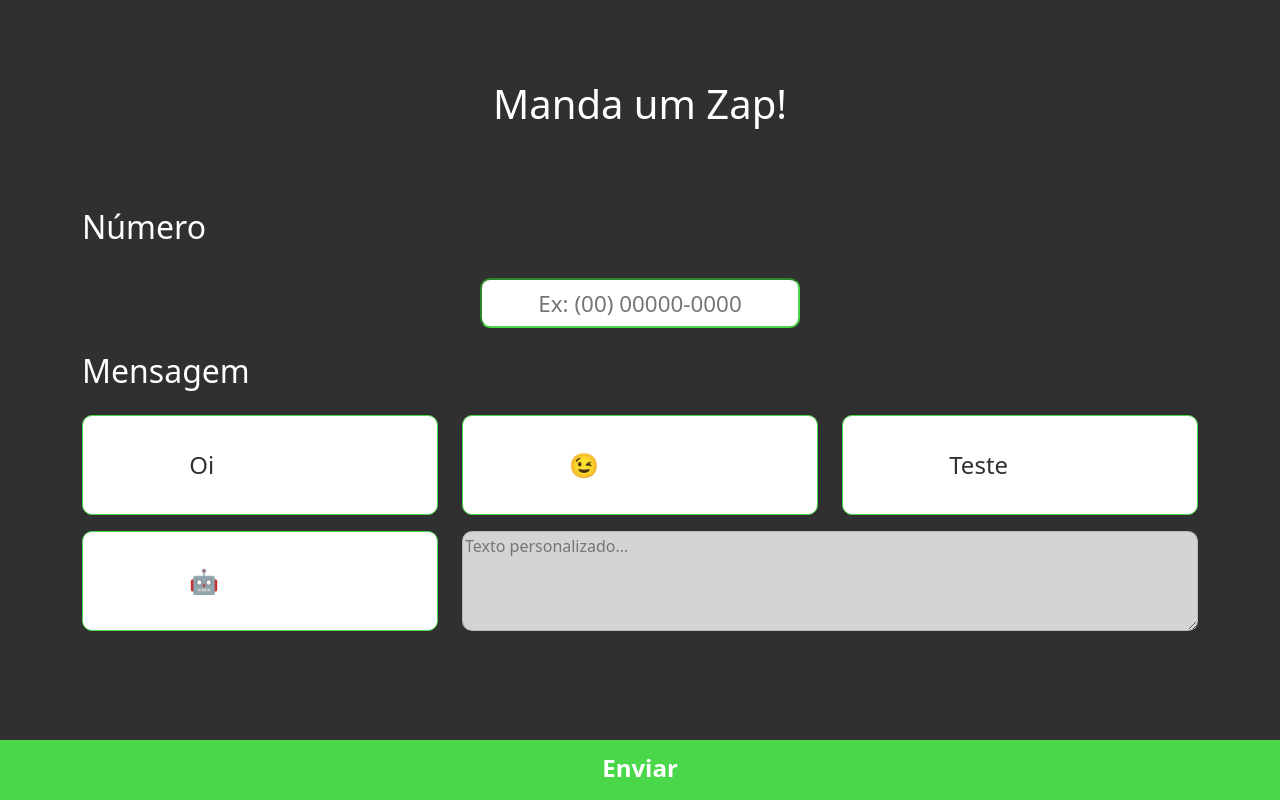
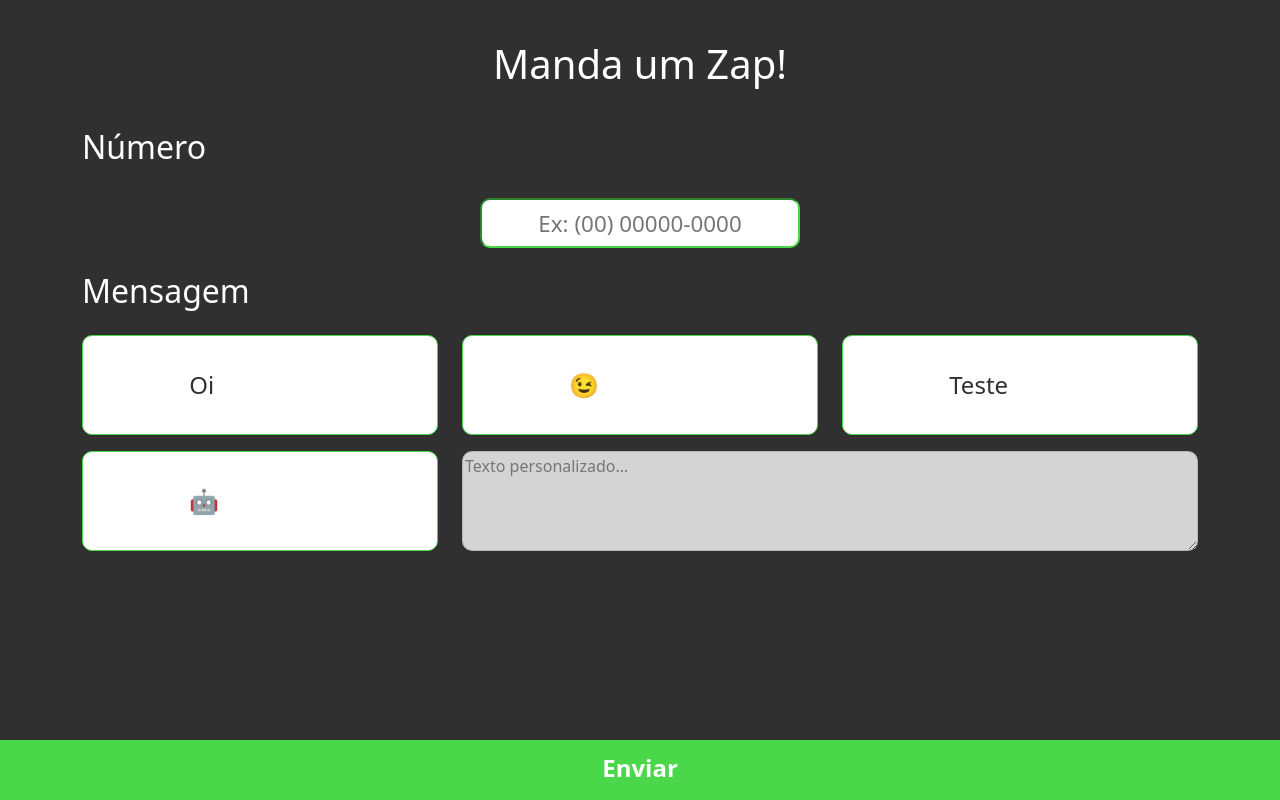
Before and after one commit to guiguicdd/guiguicdd.github.io, a plain HTML site: page jarvis/index.html in a window 1280 px wide. Drawn offline with nearby package versions, Linux system fonts and the light colour scheme.

Commit message:
Jarvis -Website - 1.0.006

```diff
--- a/jarvis/assets/css/style.css
+++ b/jarvis/assets/css/style.css
@@ -1,8 +1,8 @@
 .manda_um_zap {
     display: flex;
     justify-content: space-around;
-    height: 15vh;
-    margin-top: 10vh;
+    height: 10vh;
+    margin-top: 5vh;
 }
 
 .numero_da_pessoa {
```
